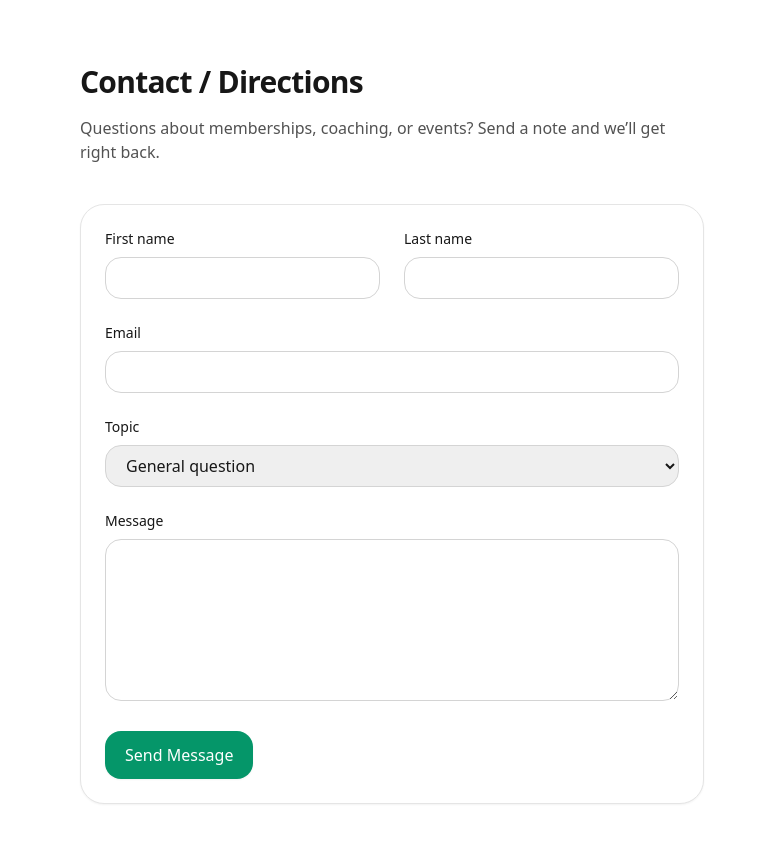
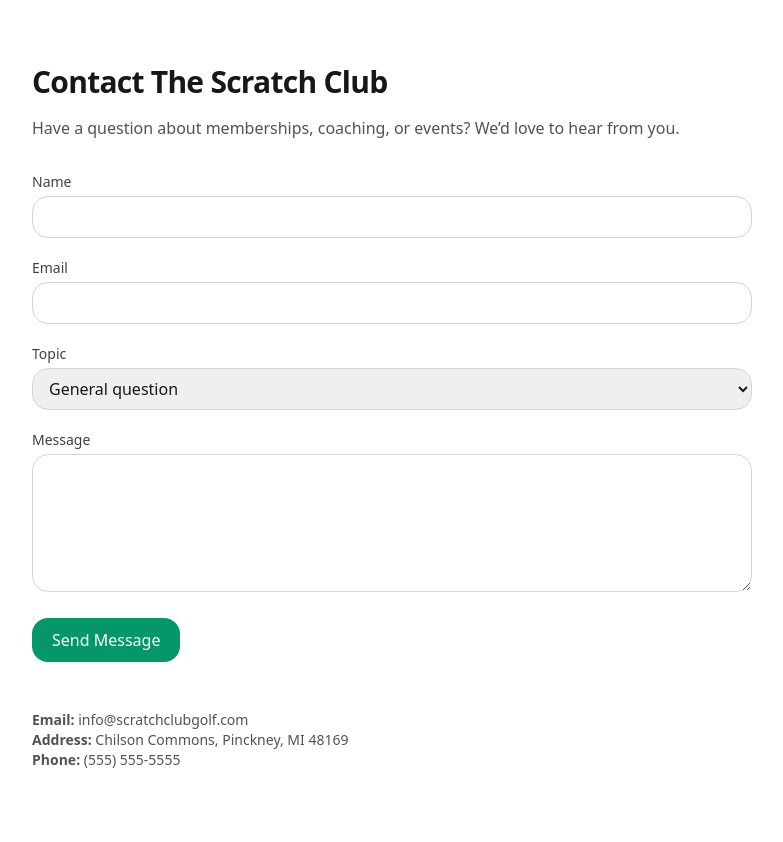
Before and after one commit to piersonshawn99/thescratchclub, a Next.js app: page /contact in a window 1280 px wide. Shown: the top 842 px of the page, without its empty margins (248-1031 px from the left). Built offline with nearby package versions, Linux system fonts and the light colour scheme.

Commit message:
Updates to contact page to adhere to site look and feel.

```diff
--- a/app/contact/page.tsx
+++ b/app/contact/page.tsx
@@ -1,37 +1,93 @@
 "use client";
 import { useState } from "react";
-export default function ContactPage(){
-  const [status,setStatus]=useState<"idle"|"sending"|"sent"|"error">("idle"); const [error,setError]=useState<string|null>(null);
-  async function onSubmit(e:React.FormEvent<HTMLFormElement>){e.preventDefault(); setStatus("sending"); setError(null);
-    const form=e.currentTarget; const data=Object.fromEntries(new FormData(form).entries());
-    try{
-      const res=await fetch("/api/contact",{method:"POST", headers:{"Content-Type":"application/json"},
-        body:JSON.stringify({firstName:data.firstName,lastName:data.lastName,email:data.email,topic:data.topic,message:data.message})});
-      const json=await res.json(); if(!res.ok||!json.ok) throw new Error(json.error||"Failed to send");
-      setStatus("sent"); form.reset();
-    }catch(err:any){ setStatus("error"); setError(err?.message||"Something went wrong"); }
-  }
-  return (<main className="mx-auto max-w-2xl px-6 py-16">
-    <h1 className="text-3xl font-semibold tracking-tight">Contact / Directions</h1>
-    <p className="mt-4 text-neutral-600">Questions about memberships, coaching, or events? Send a note and we’ll get right back.</p>
-    <form onSubmit={onSubmit} className="mt-10 space-y-6 rounded-3xl border border-neutral-200 bg-white p-6 shadow-sm">
-      <div className="grid gap-6 sm:grid-cols-2">
-        <div><label className="block text-sm font-medium">First name</label>
-          <input required name="firstName" className="mt-2 w-full rounded-xl border border-neutral-300 px-4 py-2 outline-none focus:ring-2 focus:ring-emerald-500/30"/></div>
-        <div><label className="block text-sm font-medium">Last name</label>
-          <input required name="lastName" className="mt-2 w-full rounded-xl border border-neutral-300 px-4 py-2 outline-none focus:ring-2 focus:ring-emerald-500/30"/></div>
+
+export default function ContactPage() {
+  const [status, setStatus] = useState<"idle" | "sent">("idle");
+
+  return (
+    <main className="mx-auto max-w-3xl px-6 py-16">
+      <h1 className="text-3xl font-semibold tracking-tight">Contact The Scratch Club</h1>
+      <p className="mt-4 text-neutral-600">
+        Have a question about memberships, coaching, or events? We’d love to hear from you.
+      </p>
+
+      {status === "sent" ? (
+        <div className="mt-8 rounded-2xl bg-emerald-50 p-6 text-emerald-800">
+          <p>Thanks for reaching out — we’ll get back to you shortly.</p>
+        </div>
+      ) : (
+        <form
+          onSubmit={(e) => {
+            e.preventDefault();
+            setStatus("sent");
+          }}
+          className="mt-8 space-y-5"
+        >
+          <div>
+            <label htmlFor="name" className="block text-sm font-medium text-neutral-700">
+              Name
+            </label>
+            <input
+              id="name"
+              type="text"
+              required
+              className="mt-1 w-full rounded-xl border border-neutral-300 px-3 py-2 focus:outline-none focus:ring-2 focus:ring-emerald-500/30"
+            />
+          </div>
+
+          <div>
+            <label htmlFor="email" className="block text-sm font-medium text-neutral-700">
+              Email
+            </label>
+            <input
+              id="email"
+              type="email"
+              required
+              className="mt-1 w-full rounded-xl border border-neutral-300 px-3 py-2 focus:outline-none focus:ring-2 focus:ring-emerald-500/30"
+            />
+          </div>
+
+          <div>
+            <label htmlFor="topic" className="block text-sm font-medium text-neutral-700">
+              Topic
+            </label>
+            <select
+              id="topic"
+              className="mt-1 w-full rounded-xl border border-neutral-300 px-3 py-2 focus:outline-none focus:ring-2 focus:ring-emerald-500/30"
+            >
+              <option>General question</option>
+              <option>Memberships</option>
+              <option>Coaching</option>
+              <option>Events / Leagues</option>
+            </select>
+          </div>
+
+          <div>
+            <label htmlFor="message" className="block text-sm font-medium text-neutral-700">
+              Message
+            </label>
+            <textarea
+              id="message"
+              rows={5}
+              required
+              className="mt-1 w-full rounded-xl border border-neutral-300 px-3 py-2 focus:outline-none focus:ring-2 focus:ring-emerald-500/30"
+            />
+          </div>
+
+          <button
+            type="submit"
+            className="rounded-xl bg-emerald-600 px-5 py-2.5 font-medium text-white shadow-sm transition hover:bg-emerald-700 focus:outline-none focus:ring-2 focus:ring-emerald-500/30"
+          >
+            Send Message
+          </button>
+        </form>
+      )}
+
+      <div className="mt-12 text-sm text-neutral-600">
+        <p><strong>Email:</strong> info@scratchclubgolf.com</p>
+        <p><strong>Address:</strong> Chilson Commons, Pinckney, MI 48169</p>
+        <p><strong>Phone:</strong> (555) 555-5555</p>
       </div>
-      <div><label className="block text-sm font-medium">Email</label>
-        <input required type="email" name="email" className="mt-2 w-full rounded-xl border border-neutral-300 px-4 py-2 outline-none focus:ring-2 focus:ring-emerald-500/30"/></div>
-      <div><label className="block text-sm font-medium">Topic</label>
-        <select name="topic" className="mt-2 w-full rounded-xl border border-neutral-300 px-4 py-2 outline-none focus:ring-2 focus:ring-emerald-500/30">
-          <option>General question</option><option>Memberships</option><option>Coaching</option><option>Events / Leagues</option><option>Partnerships</option>
-        </select></div>
-      <div><label className="block text-sm font-medium">Message</label>
-        <textarea required name="message" rows={6} className="mt-2 w-full rounded-xl border border-neutral-300 px-4 py-2 outline-none focus:ring-2 focus:ring-emerald-500/30"/></div>
-      {status==="sent"?(<div className="rounded-xl bg-emerald-50 p-4 text-emerald-700">Thanks! We received your message.</div>)
-        :status==="error"?(<div className="rounded-xl bg-red-50 p-4 text-red-700">Error: {error}</div>)
-        :(<button type="submit" className="inline-flex items-center justify-center rounded-xl bg-emerald-600 px-5 py-3 text-white shadow-sm transition hover:bg-emerald-700 focus:outline-none focus:ring-2 focus:ring-emerald-500/30" disabled={status==="sending"}>{status==="sending"?"Sending...":"Send Message"}</button>)}
-    </form>
-  </main>);
+    </main>
+  );
 }
```
